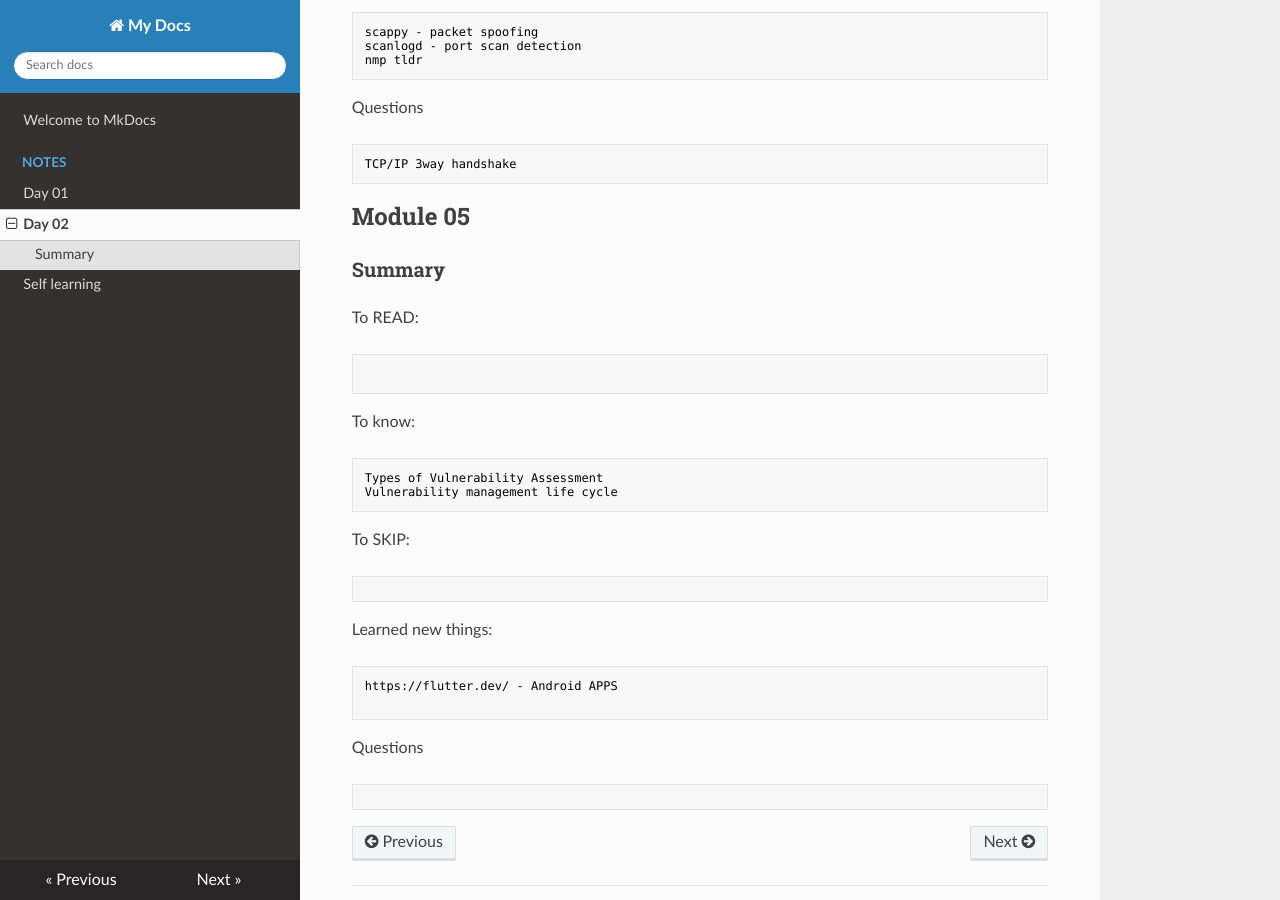
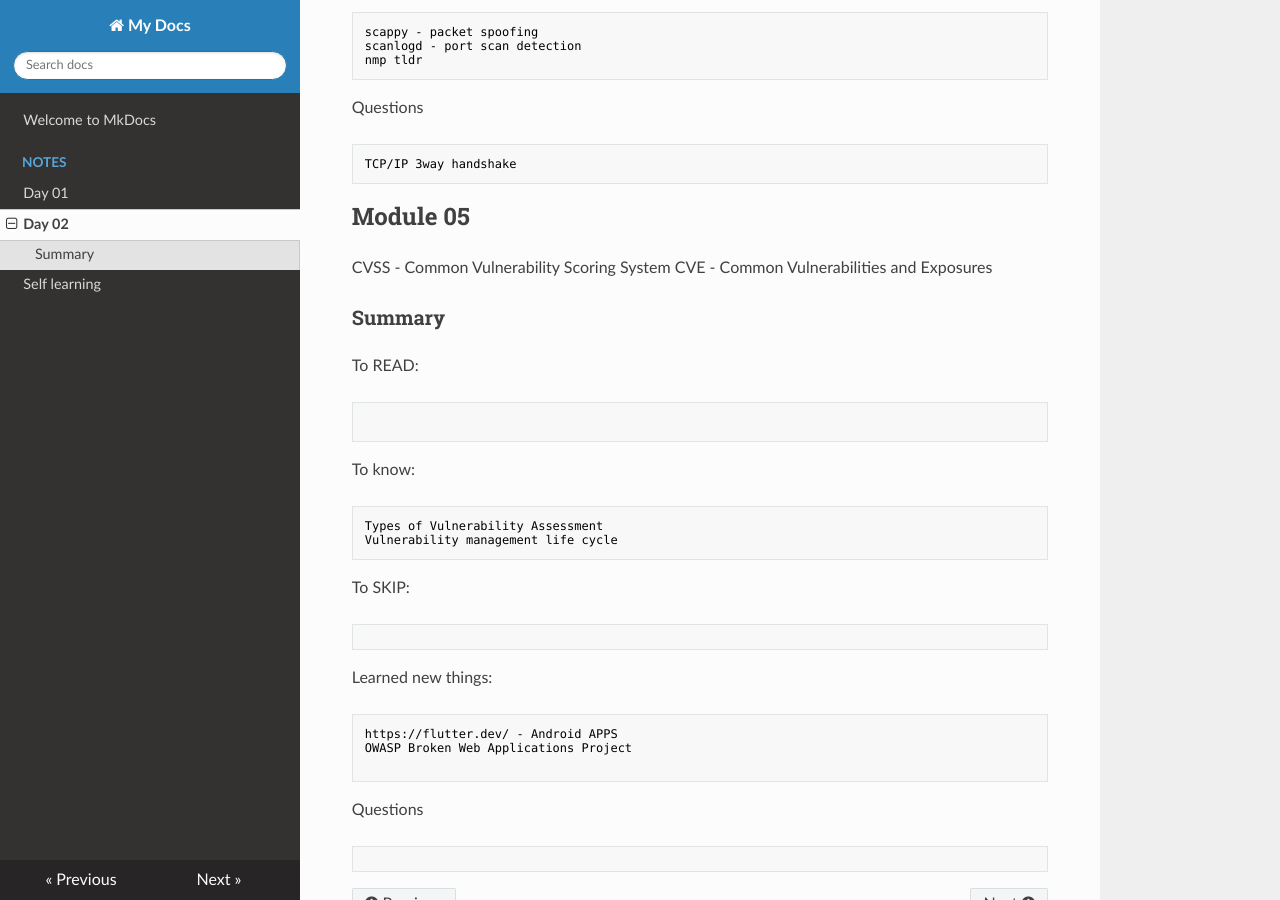
Before and after one commit to frogus-tec/training-cehv10, an MkDocs documentation site: the page built from docs/Notes/Day 02.md, in a window 1280 px wide and 900 px high, scrolled down 721 px. Built offline with MkDocs 1.6.1, drawn with Linux system fonts in a browser that asks for light colours; nearby versions of some CDN libraries.

Commit message:
Add Day 02 notes

````diff
--- a/docs/Notes/Day 02.md
+++ b/docs/Notes/Day 02.md
@@ -42,6 +42,9 @@ TCP/IP 3way handshake
 
 ## Module 05
 
+CVSS - Common Vulnerability Scoring System
+CVE - Common Vulnerabilities and Exposures
+
 ### Summary
 To READ:
 ```bash
@@ -61,6 +64,7 @@ To SKIP:
 Learned new things:
 ```
 https://flutter.dev/ - Android APPS
+OWASP Broken Web Applications Project
 
 ```
 
````
